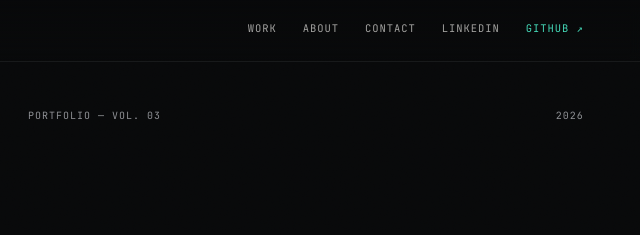
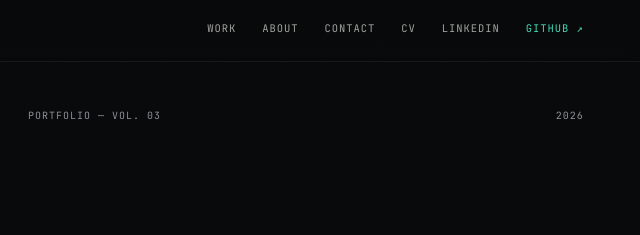
Before and after one commit to chettouhyacine/chettouhyacine.github.io, a plain HTML site: page index.html in a window 1280 px wide. Shown: the top 235 px of the page, 640-1280 px from the left. Drawn offline with Linux system fonts and the light colour scheme.

Commit message:
Add a CV download link to the header nav.
The CV was only reachable from the Contact row at the bottom of the page;
it now sits in the nav next to Contact.

🤖 Generated with Codebuff
Co-Authored-By: Codebuff <noreply@codebuff.com>

```diff
--- a/index.html
+++ b/index.html
@@ -36,6 +36,7 @@
         <a href="#work">Work</a>
         <a href="#about">About</a>
         <a href="#contact">Contact</a>
+        <a class="cv" href="assets/CV-Chettouh-Yacine.pdf" download>CV</a>
         <a class="gh" href="https://github.com/chettouhyacine" target="_blank" rel="noreferrer"
           >GitHub <span aria-hidden="true">↗</span></a
         >
```
